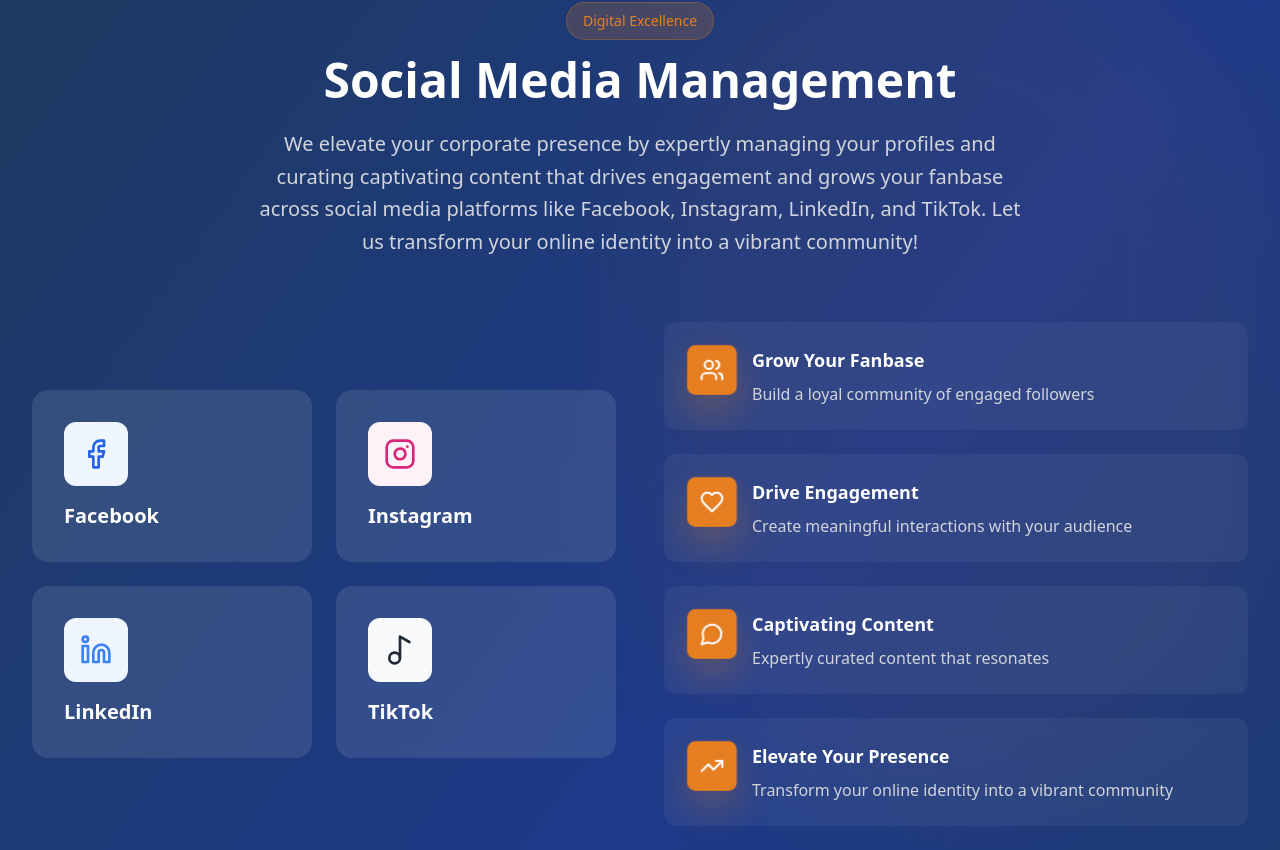
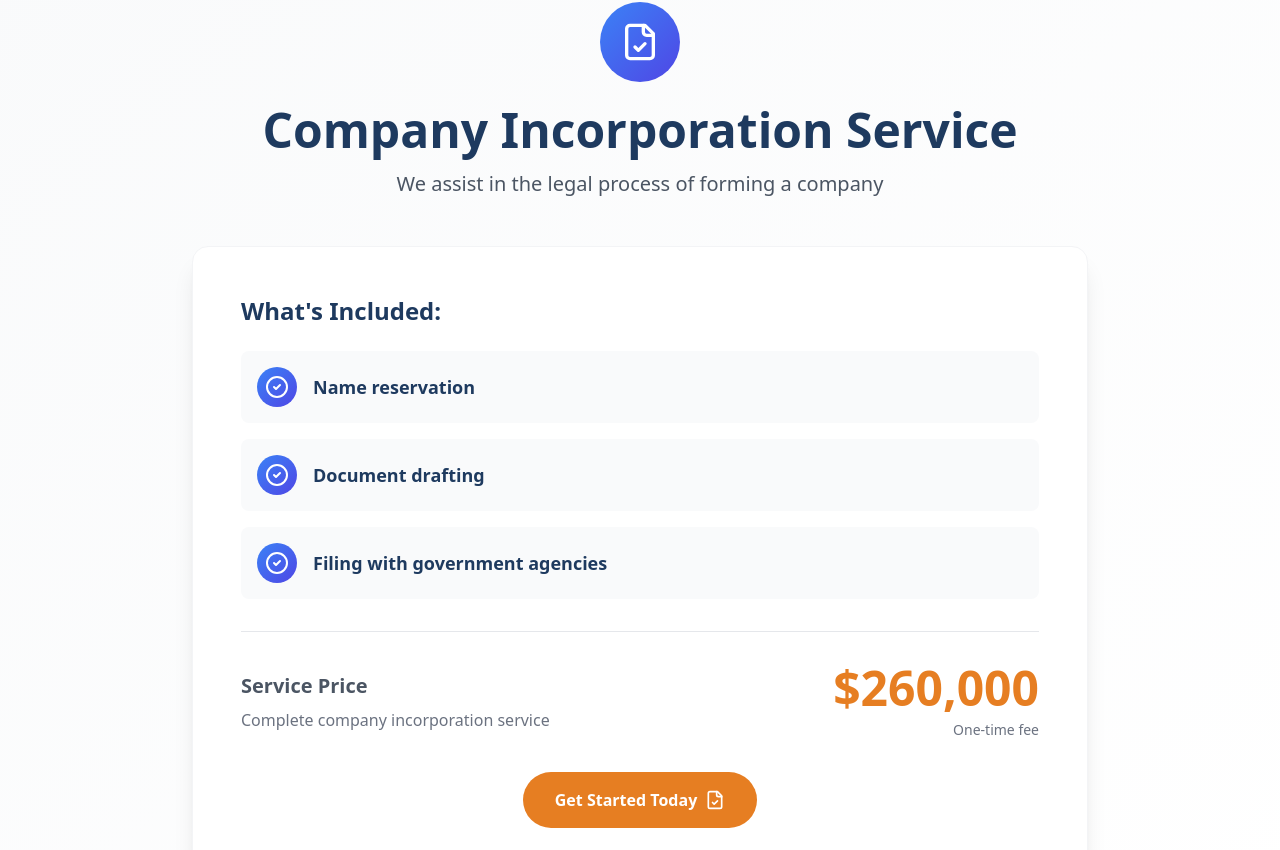
Before and after one commit to blackMastery/impact-business-solutions, a Next.js app: page / in a window 1280 px wide. Shown: the part 3050-3900 px from the top of the page. Built offline with nearby package versions, Linux system fonts and the light colour scheme.

Commit message:
Add Company Incorporation Section to Landing Page
- Introduced CompanyIncorporationSection component to showcase incorporation services and pricing.
- Updated landing page to include the new CompanyIncorporationSection.
- Added a new white logo image asset for branding.

```diff
--- a/app/page.tsx
+++ b/app/page.tsx
@@ -2,6 +2,7 @@
 import { Hero } from '../components/Hero';
 import { Services } from '../components/Services';
 import { ComplianceSection } from '../components/ComplianceSection';
+import { CompanyIncorporationSection } from '../components/CompanyIncorporationSection';
 import { SocialMediaSection } from '../components/SocialMediaSection';
 import { GraphicDesignSection } from '../components/GraphicDesignSection';
 import { About } from '../components/About';
@@ -108,6 +109,7 @@
       <Hero />
       <Services />
       <ComplianceSection />
+      <CompanyIncorporationSection />
       <SocialMediaSection />
       <GraphicDesignSection />
       <About />
--- /dev/null
+++ b/components/CompanyIncorporationSection.tsx
@@ -0,0 +1,89 @@
+'use client';
+
+import React from 'react';
+import { FileCheck, CheckCircle2 } from 'lucide-react';
+
+interface IncorporationService {
+  name: string;
+}
+
+export function CompanyIncorporationSection() {
+  const services: IncorporationService[] = [
+    { name: 'Name reservation' },
+    { name: 'Document drafting' },
+    { name: 'Filing with government agencies' },
+  ];
+
+  return (
+    <section id="company-incorporation" className="py-20 bg-gradient-to-br from-gray-50 to-white">
+      <div className="container mx-auto px-4 sm:px-6 lg:px-8">
+        <div className="max-w-4xl mx-auto">
+          {/* Section Header */}
+          <div className="text-center mb-12">
+            <div className="inline-flex items-center justify-center w-20 h-20 rounded-full bg-gradient-to-br from-blue-500 to-indigo-600 mb-6">
+              <FileCheck className="w-10 h-10 text-white" />
+            </div>
+            <h2 className="text-4xl md:text-5xl font-bold text-impact-navy mb-4">
+              Company Incorporation Service
+            </h2>
+            <p className="text-xl text-gray-600 max-w-2xl mx-auto">
+              We assist in the legal process of forming a company
+            </p>
+          </div>
+
+          {/* Main Card */}
+          <div className="bg-white rounded-2xl p-8 md:p-12 shadow-xl border border-gray-100">
+            {/* Services List */}
+            <div className="mb-8">
+              <h3 className="text-2xl font-bold text-impact-navy mb-6">What's Included:</h3>
+              <div className="space-y-4">
+                {services.map((service, index) => (
+                  <div
+                    key={index}
+                    className="flex items-center gap-4 p-4 bg-gray-50 rounded-lg hover:bg-gray-100 transition-colors duration-300"
+                  >
+                    <div className="flex-shrink-0 w-10 h-10 rounded-full bg-gradient-to-br from-blue-500 to-indigo-600 flex items-center justify-center">
+                      <CheckCircle2 className="w-6 h-6 text-white" />
+                    </div>
+                    <span className="text-lg font-semibold text-impact-navy">
+                      {service.name}
+                    </span>
+                  </div>
+                ))}
+              </div>
+            </div>
+
+            {/* Price */}
+            <div className="pt-8 border-t border-gray-200">
+              <div className="flex flex-col sm:flex-row items-center justify-between gap-4">
+                <div>
+                  <h3 className="text-xl font-semibold text-gray-600 mb-2">Service Price</h3>
+                  <p className="text-gray-500">Complete company incorporation service</p>
+                </div>
+                <div className="text-center sm:text-right">
+                  <div className="text-4xl md:text-5xl font-bold text-impact-orange mb-2">
+                    $260,000
+                  </div>
+                  <p className="text-sm text-gray-500">One-time fee</p>
+                </div>
+              </div>
+            </div>
+
+            {/* CTA Button */}
+            <div className="mt-8 text-center">
+              <a
+                href="https://wa.me/5926792338"
+                target="_blank"
+                rel="noopener noreferrer"
+                className="inline-flex items-center space-x-2 bg-impact-orange text-white px-8 py-4 rounded-full font-semibold hover:bg-orange-600 transition-all duration-300 transform hover:scale-105 hover:shadow-2xl"
+              >
+                <span>Get Started Today</span>
+                <FileCheck className="w-5 h-5" />
+              </a>
+            </div>
+          </div>
+        </div>
+      </div>
+    </section>
+  );
+}
```
Also changed, not shown: public/white-logo.png (added).
